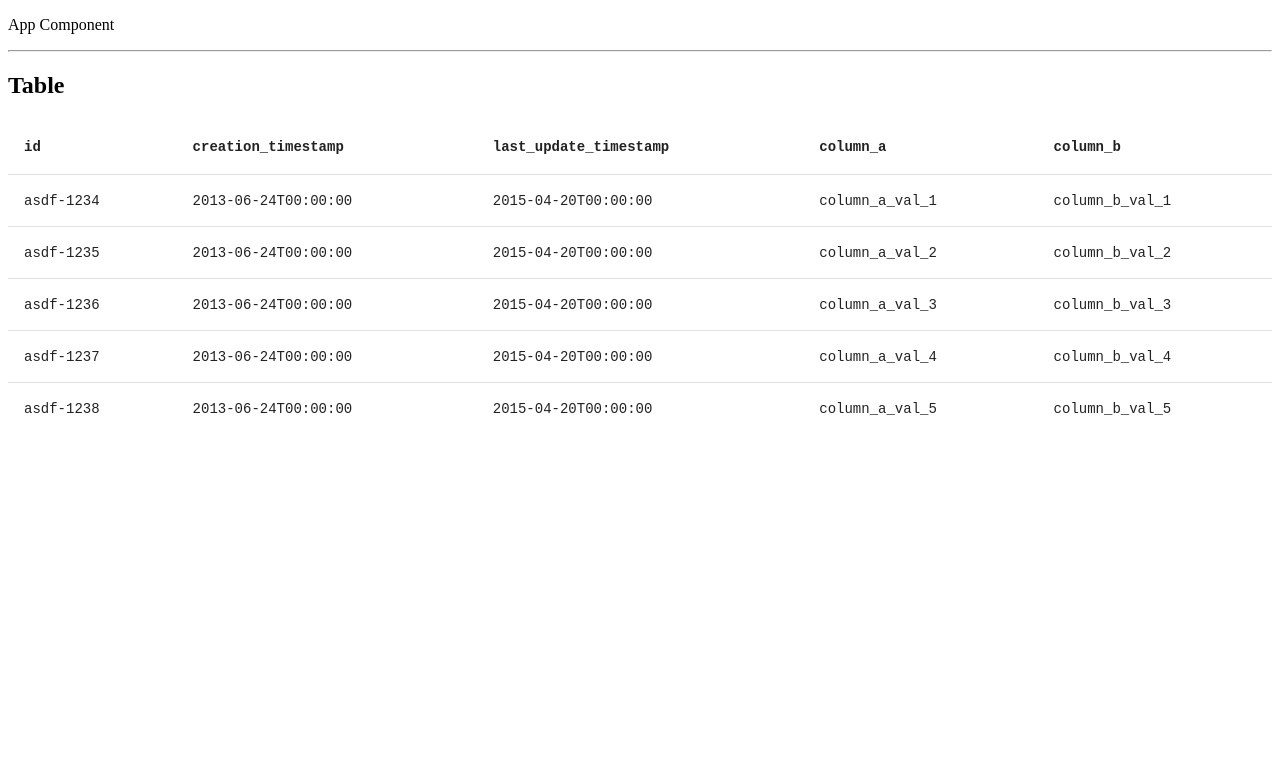
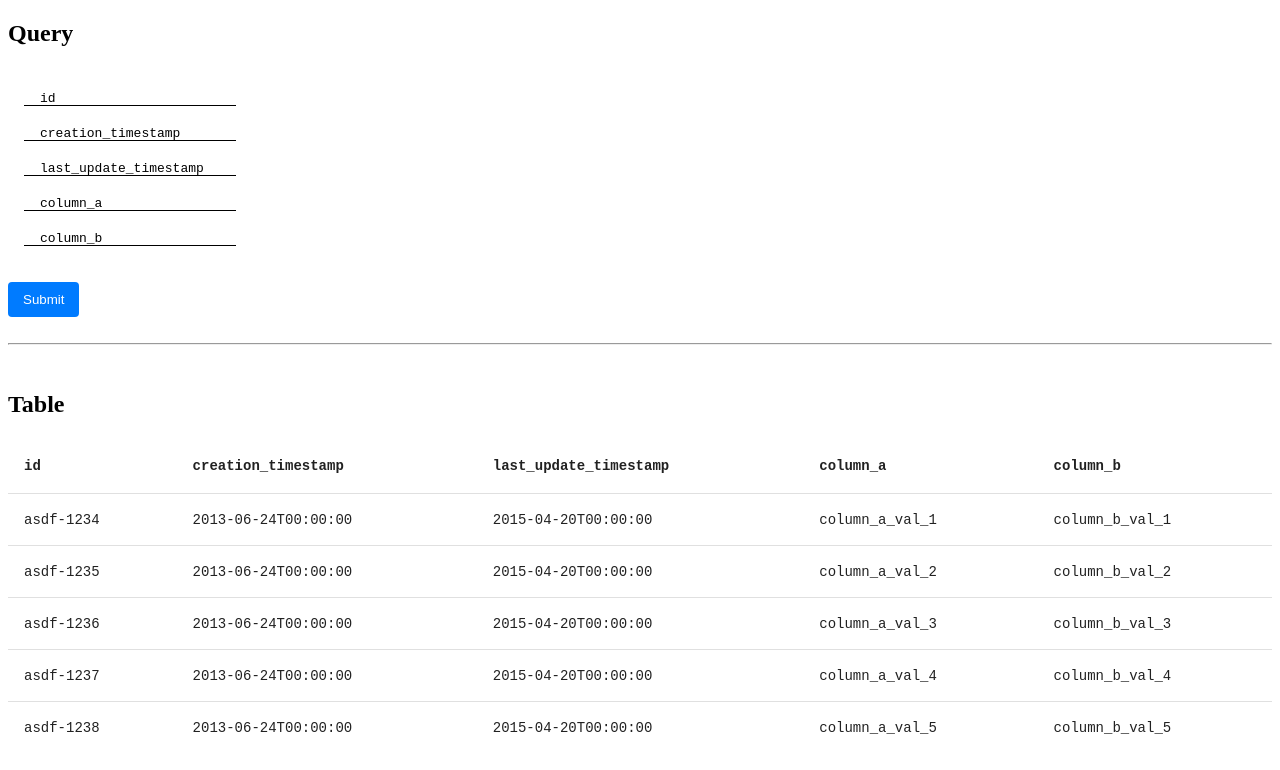
Before and after one commit to squidmin/angular-labs, an Angular app: page / in a window 1280 px wide. Shown: the top 770 px of the page. Built offline with nearby package versions, Linux system fonts and the light colour scheme.

Commit message:
Add: query editor boilerplate & post http script

```diff
--- a/package.json
+++ b/package.json
@@ -22,6 +22,7 @@
     "@angular/platform-browser-dynamic": "^16.2.0",
     "@angular/router": "^16.2.0",
     "@angular/service-worker": "^16.2.1",
+    "axios": "^1.4.0",
     "rxjs": "~7.8.0",
     "tslib": "^2.3.0",
     "zone.js": "~0.13.0"
--- a/src/app/app.component.html
+++ b/src/app/app.component.html
@@ -1,5 +1,5 @@
-<p>App Component</p>
-
-<hr/>
-
+<app-json-editor></app-json-editor>
+<br>
+<hr>
+<br>
 <app-table></app-table>
--- a/src/app/app.module.ts
+++ b/src/app/app.module.ts
@@ -13,7 +13,7 @@ import {MatFormFieldModule} from "@angular/material/form-field";
 import {MatIconModule} from "@angular/material/icon";
 import {AppComponent} from './app.component';
 import {TableComponent} from './components/table/table.component';
-import { JsonEditorComponent } from './components/json-editor/json-editor.component';
+import {JsonEditorComponent} from './components/json-editor/json-editor.component';
 
 @NgModule({
   declarations: [
--- a/src/app/components/json-editor/json-editor.component.css
+++ b/src/app/components/json-editor/json-editor.component.css
@@ -0,0 +1,26 @@
+.json-editor {
+  display: flex;
+  flex-direction: row;
+  align-items: flex-start;
+  padding: 0;
+}
+
+.json-item {
+  margin-top: 8px;
+  width: 300px;
+  font-family: monospace;
+}
+
+button {
+  padding: 10px 15px;
+  background-color: #007BFF;
+  color: white;
+  border: none;
+  border-radius: 4px;
+  cursor: pointer;
+  transition: background-color 0.3s ease;
+}
+
+button:hover {
+  background-color: #0056b3;
+}
--- a/src/app/components/json-editor/json-editor.component.html
+++ b/src/app/components/json-editor/json-editor.component.html
@@ -1 +1,27 @@
-<p>json-editor works!</p>
+<h2>{{label}}</h2>
+<div class="json-editor">
+  <div *ngFor="let item of jsonData; let i = index" class="json-item">
+    <mat-card>
+      <mat-card-content>
+        <mat-form-field>
+          <input matInput placeholder="id" [(ngModel)]="item.id">
+        </mat-form-field>
+        <mat-form-field>
+          <input matInput placeholder="creation_timestamp" [(ngModel)]="item.creation_timestamp">
+        </mat-form-field>
+        <mat-form-field>
+          <input matInput placeholder="last_update_timestamp" [(ngModel)]="item.last_update_timestamp">
+        </mat-form-field>
+        <mat-form-field>
+          <input matInput placeholder="column_a" [(ngModel)]="item.column_a">
+        </mat-form-field>
+        <mat-form-field>
+          <input matInput placeholder="column_b" [(ngModel)]="item.column_b">
+        </mat-form-field>
+      </mat-card-content>
+    </mat-card>
+  </div>
+</div>
+<div>
+  <button (click)="query()">Submit</button>
+</div>
--- a/src/app/components/json-editor/json-editor.component.ts
+++ b/src/app/components/json-editor/json-editor.component.ts
@@ -1,6 +1,5 @@
 import {Component, OnInit,} from '@angular/core';
-import {Row} from "../../Row";
-import {VALID_TABLE_ROWS} from "../../testdata/DataFixtures";
+import {query,} from '../../scripts/BigQueryApiService';
 
 @Component({
   selector: 'app-json-editor',
@@ -9,10 +8,19 @@ import {VALID_TABLE_ROWS} from "../../testdata/DataFixtures";
 })
 export class JsonEditorComponent implements OnInit {
 
-  jsonData: Row[] = VALID_TABLE_ROWS;
+  label: string = 'Query';
+
+  jsonData: any[] = [{}];
+
+  constructor() {
+  }
+
+  query(): any {
+    const response = query();
+  }
 
   ngOnInit(): void {
-    console.log("Valid table rows fixture:\n", JSON.stringify(this.jsonData));
+    console.log('Valid table rows fixture:\n', JSON.stringify(this.jsonData));
   }
 
 }
--- /dev/null
+++ b/src/app/scripts/BigQueryApiService.ts
@@ -0,0 +1,31 @@
+import axios from 'axios';
+import {VALID_TABLE_ROWS} from "../testdata/DataFixtures";
+import {Row} from "../Row";
+
+const API_URL = 'http://localhost:8080/bigquery/query';
+
+const HEADERS = {
+  'Content-Type': 'application/json',
+  'bq-api-token': '',
+};
+
+const REQUEST_BODY: Row[] = VALID_TABLE_ROWS;
+
+export async function query(): Promise<void> {
+  try {
+    const response = await axios.post(API_URL, REQUEST_BODY, {headers: HEADERS},);
+    console.log(response.data);
+  } catch (error: any) {
+    console.error('Error calling the API', error);
+    if (error.response) {
+      console.error('Server responded with an error status:', error.response.data);
+    } else if (error.request) {
+      console.error('No response was received:', error.request);
+    } else {
+      console.error('Error setting up the request:', error.message);
+    }
+  }
+}
+
+// To use the function
+// query();
```
Also changed, not shown: 1 other file (tests, documents, lock files or other folders).
